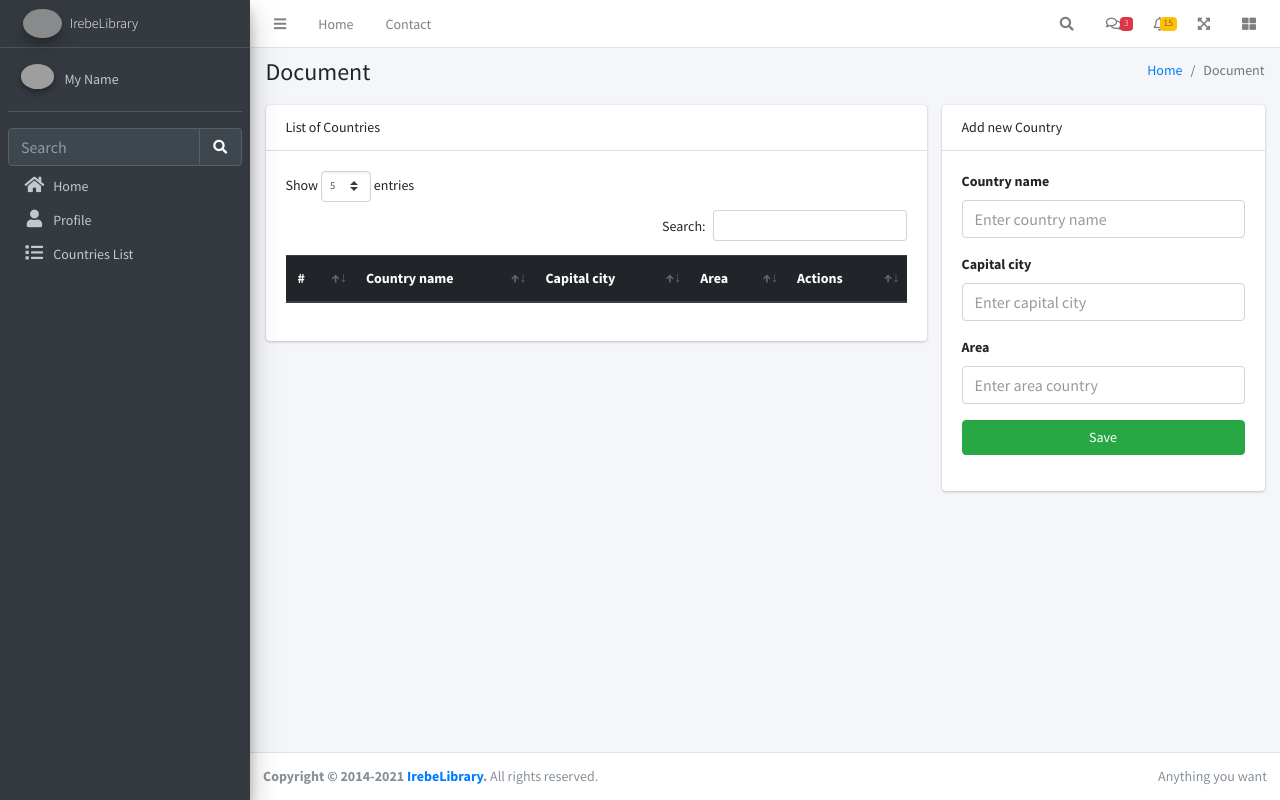
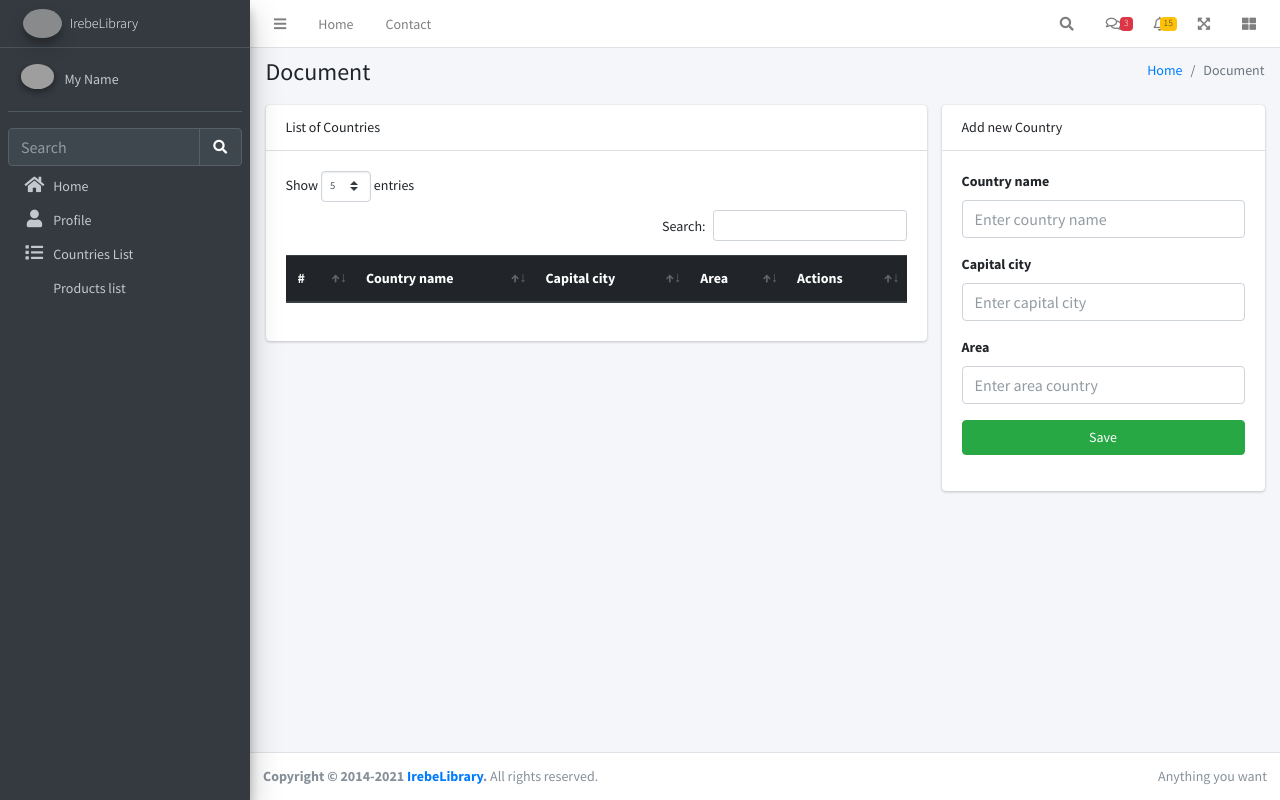
Before and after one commit to hillasAd/Code_Ajax_crud, a CodeIgniter 4 app: template app/Views/dashboard/countries.php in a window 1280 px wide. Run offline with PHP 8.4 and a stand-in for CodeIgniter, Linux system fonts and the light colour scheme; the template is opened without the code that fills it, so the values that code supplies are empty; some libraries are stand-ins or nearby versions; grey boxes are pictures that could not be loaded.

Commit message:
Some updates

```diff
--- a/app/Views/layout/dashboard-layout.php
+++ b/app/Views/layout/dashboard-layout.php
@@ -226,6 +226,15 @@ scratch. This page gets rid of all links and provides the needed markup only.
               </p>
             </a>
           </li>
+
+          <li class="nav-item">
+            <a href="<?= route_to('products') ?>" class="nav-link <?= (current_url() == base_url('user/products')) ? 'active' : ''; ?>">
+              <i class="nav-icon fa fas-product-hunt"></i>
+              <p>
+                Products list
+              </p>
+            </a>
+          </li>
         </ul>
       </nav>
       <!-- /.sidebar-menu -->
```
